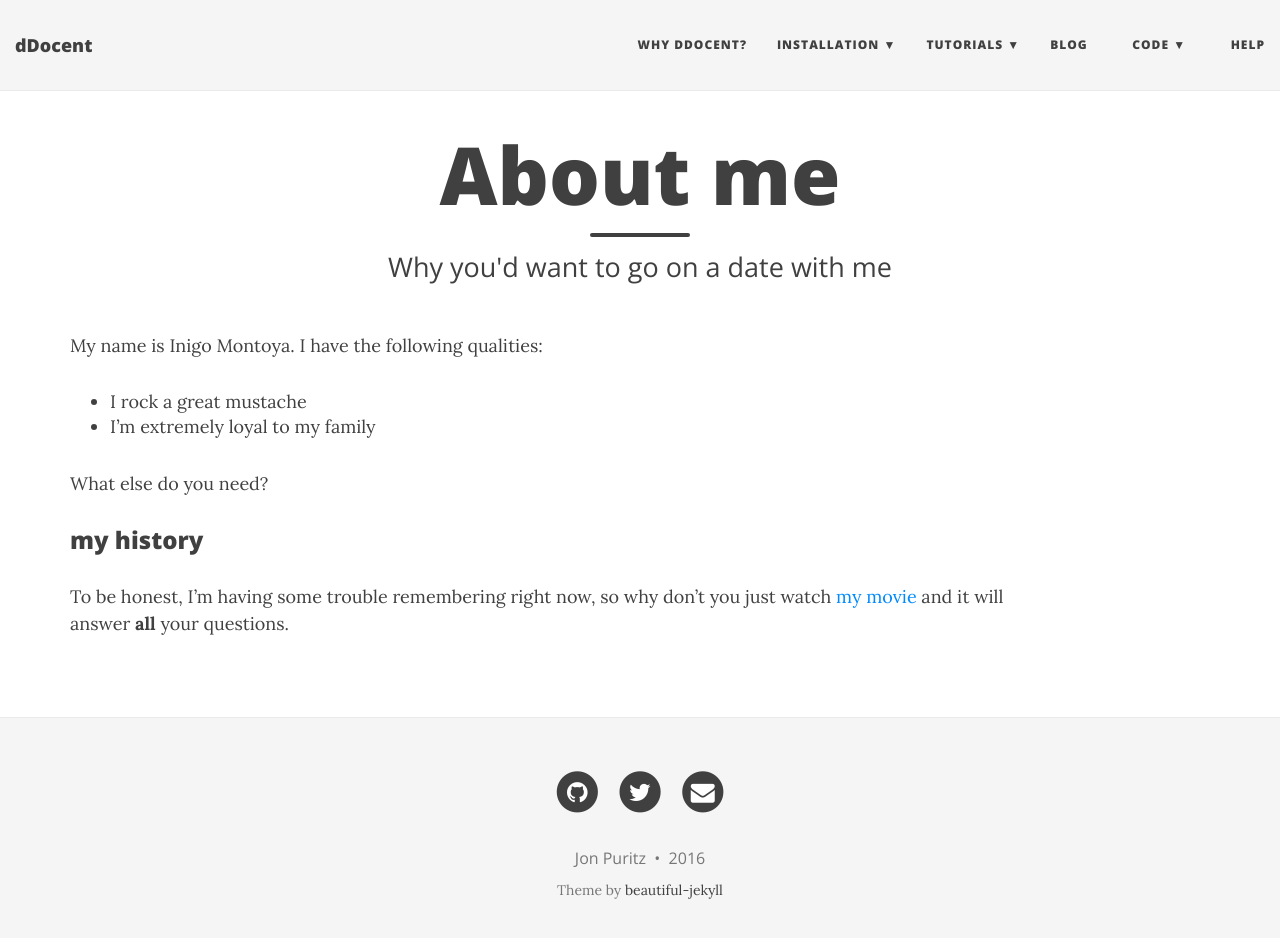
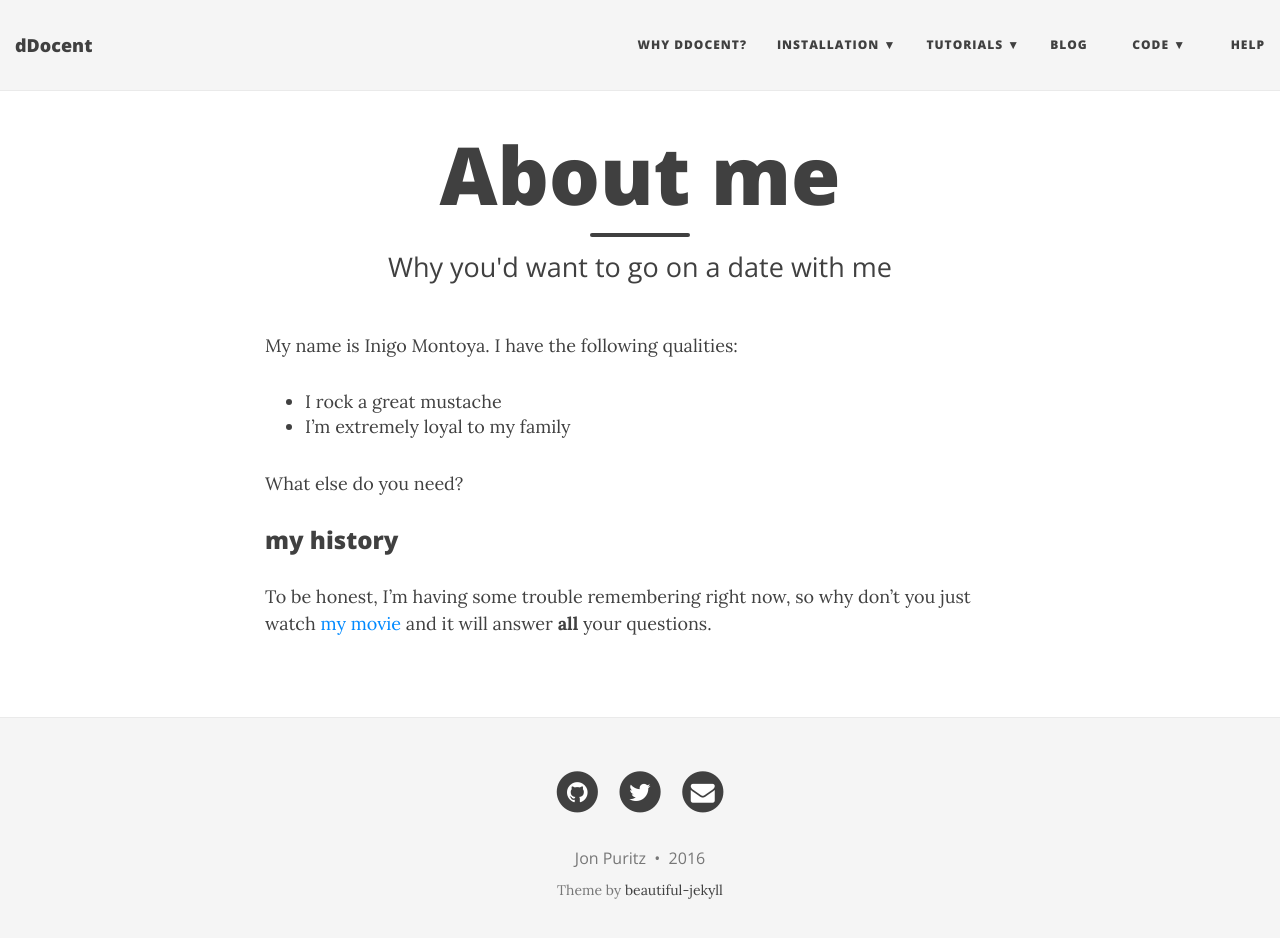
Before and after one commit to jpuritz/dDocent, a Jekyll site: the page built from aboutme.md, in a window 1280 px wide and 951 px high. Shown: the top 938 px of the window. Built offline with Jekyll 4.4.1, drawn with Linux system fonts in a browser that asks for light colours; nearby versions of some CDN libraries.

Commit message:
Update page.html

```diff
--- a/_layouts/page.html
+++ b/_layouts/page.html
@@ -6,7 +6,7 @@
 
 <div class="container" role="main">
   <div class="row">
-    <div class="col-lg-10 col-lg-offset-0 ">
+    <div class="col-lg-8 col-lg-offset-2 col-md-10 col-md-offset-1">
       {{ content }}
 	    {% if page.comments %}
         <div class="disqus-comments">
```
